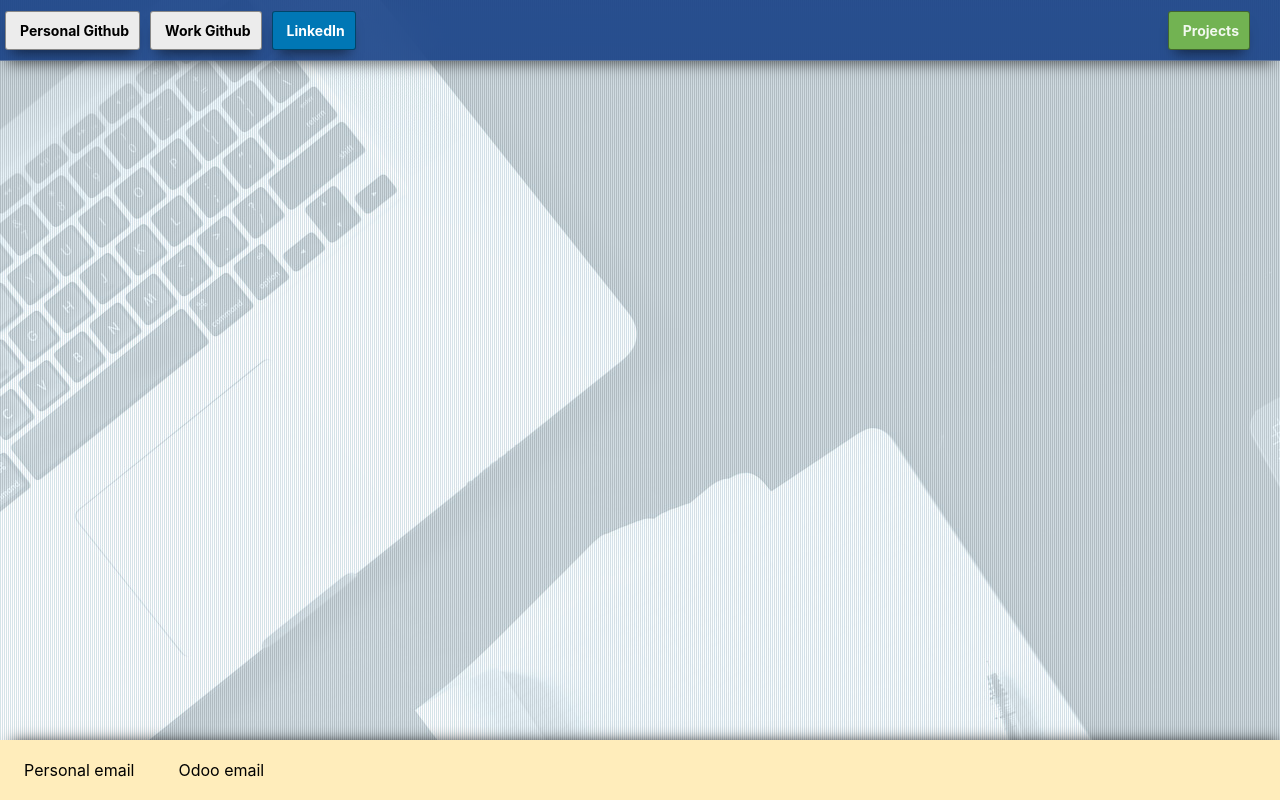
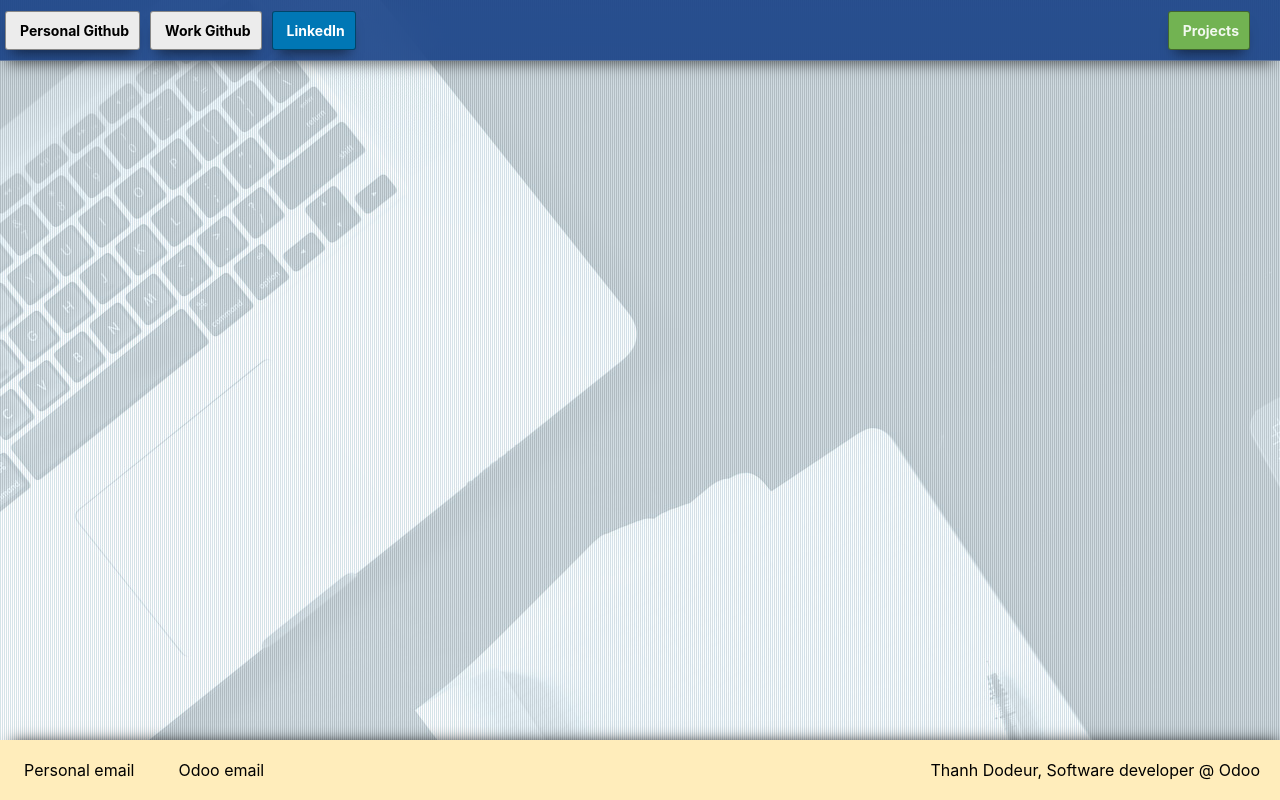
Before and after one commit to ThanhDodeur/home, a React (Create React App) app: page / in a window 1280 px wide. Both pictures are taken after a click on the element 640 px from the left and 400 px from the top of the page. Built offline with nearby package versions, Linux system fonts and the light colour scheme; some icons are missing.

Commit message:
signature

```diff
--- a/src/components/MainPage/MainPage.css
+++ b/src/components/MainPage/MainPage.css
@@ -87,3 +87,7 @@ footer a {
 .footer-box {
     display: flex;
 }
+
+.footer-signature {
+    padding: 20px;
+}
--- a/src/components/MainPage/MainPage.js
+++ b/src/components/MainPage/MainPage.js
@@ -105,6 +105,9 @@ class MainPage extends React.Component {
                         <a className="" target="new" href="mailto: tso@odoo.com">
                             <div className="footer-element"><i className="fa fa-envelope"></i>Odoo email</div>
                         </a>
+                        <div className="footer-signature ml-auto">
+                            Thanh Dodeur, Software developer @ Odoo
+                        </div>
                     </div>
                 </footer>
             </div>
```
